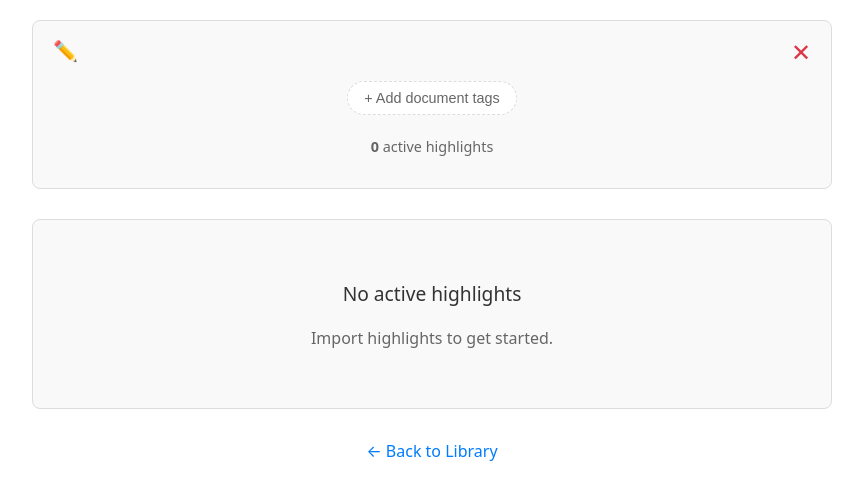
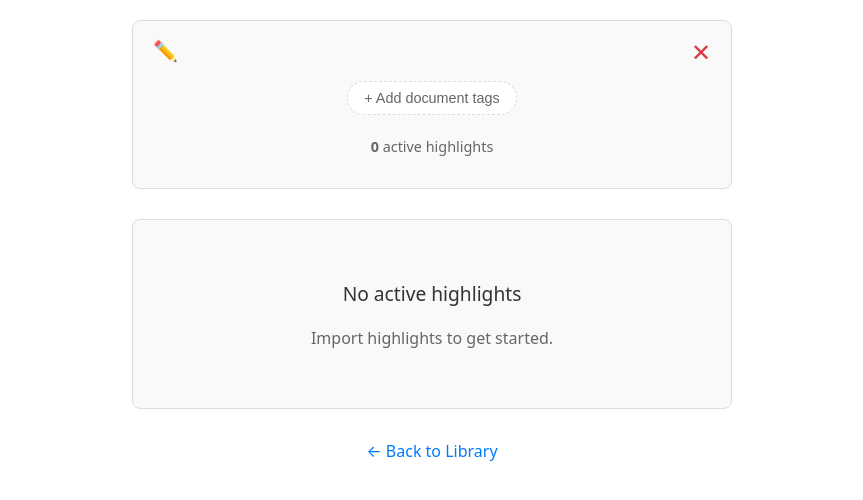
Before and after one commit to wardeiling/FreeWise, a FastAPI app: template app/templates/book_detail.html in a window 1280 px wide. Shown: the part 79-579 px from the top of the page, without its empty margins (208-1071 px from the left). Run offline with FastAPI, Linux system fonts and the light colour scheme; the template is opened without the code that fills it, so the values that code supplies are empty; some libraries are stand-ins or nearby versions.

Commit message:
change width of the book page

```diff
--- a/app/templates/book_detail.html
+++ b/app/templates/book_detail.html
@@ -5,6 +5,8 @@
 {% block heading %}{% endblock %}
 
 {% block content %}
+<!-- Content Wrapper for max-width and mobile compatibility -->
+<div style="max-width: 600px; margin: 0 auto; padding: 0 15px;">
 <!-- Book Header (Centered) -->
 <div id="book-header" style="position: relative; text-align: center; margin-bottom: 30px; padding: 30px; background: var(--highlight-bg); border-radius: 8px; border: 1px solid var(--border-color);">
     <!-- Edit Button in Top-Left -->
@@ -119,4 +121,5 @@
 <div style="margin-top: 30px; text-align: center;">
     <a href="/library/ui">← Back to Library</a>
 </div>
+</div>
 {% endblock %}
```
